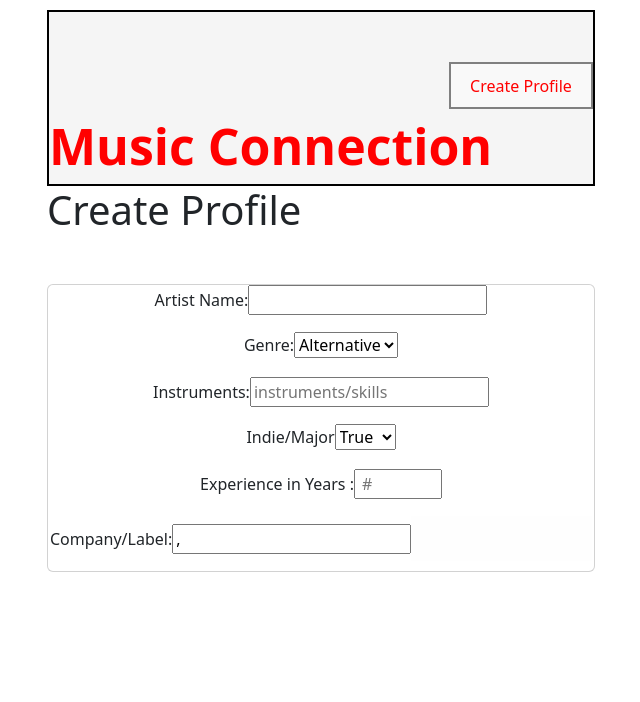
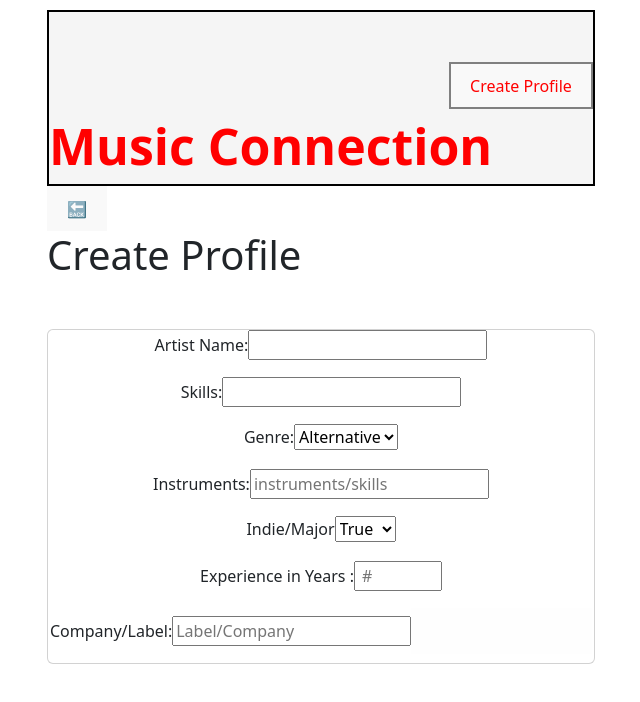
Before and after one commit to ShakaPursuit/Portfolio-Project-Front, a React (Vite) app: page /create in a window 1280 px wide. Shown: the top 702 px of the page, without its empty margins (319-959 px from the left). Built offline with nearby package versions, Linux system fonts and the light colour scheme.

Commit message:
added Create and artist and it posts

```diff
--- a/src/componenets/CreateArtist.jsx
+++ b/src/componenets/CreateArtist.jsx
@@ -1,6 +1,6 @@
-import React,{useState} from 'react'
+import React,{useEffect, useState} from 'react'
 import 'bootstrap/dist/css/bootstrap.min.css';
-// import { Link } from 'react-router-dom'
+import { Link } from 'react-router-dom'
 // import { useNavigate } from 'react-router-dom'
 
 
@@ -14,21 +14,23 @@ const CreateArtist =()=>{
         skills:"",
         genre:"",
         instruments:"",
-        independent:"",
+        independent:Boolean,
         years_of_experience:"",
-        record_label:","
+        record_label:""
      })
 const formData={
     name:newArtist.name,
     skills:newArtist.skills,
     genre:newArtist.genre,
     instruments:newArtist.instruments,
-    independent:newArtist.instruments,
+    independent:newArtist.independent,
     years_of_experience:newArtist.years_of_experience,
     record_label:newArtist.record_label
 }
 
+
 const handlePost=()=>{
+
 
                 const fetchData = async () => {
                         try {
@@ -50,6 +52,7 @@ const formData={
                                         }
                                     };
                                     fetchData();
+
                                 }
 
     const handeTextChange=(event)=>{
@@ -66,14 +69,17 @@ const formData={
 
 
 return (<>
+<Link to="/allartists"><button>🔙</button></Link>
 <h1>Create Profile</h1>
 <div id="create-form">
 <div className='card' >
-    <form>
+    <form onSubmit={handleSubmit}>
         <label>Artist Name:</label>
         <input type="text" name="name" value={newArtist.name} onChange={handeTextChange}></input><br></br>
+        <label>Skills:</label>
+        <input type="text" name="skills" value={newArtist.skills} onChange={handeTextChange}></input><br></br>
         <label>Genre:</label>
-            <select type="select" id="genre" name="genre" value={newArtist.genre} onChange={handeTextChange} >
+            <select type="select" className='genre'  name="genre" value={newArtist.genre} onChange={handeTextChange} >
                 <option value="Alternative">Alternative</option>
                 <option value="Indie">Indie</option>
                 <option value="Funk">Funk</option>
@@ -91,8 +97,8 @@ return (<>
 
 <label>Indie/Major</label>
                 <select id="independent" name="independent" value={newArtist.independent} onChange={handeTextChange} >
-                    <option defaultValue="True">True</option>
-                    <option defaultValue="False">False</option>
+                    <option defaultValue={true}>True</option>
+                    <option defaultValue={false}>False</option>
 
                 </select><br></br>
                 <label>Experience in Years :</label>
@@ -102,7 +108,7 @@ return (<>
                 <input placeholder='Label/Company' type="text" name="record_label" value={newArtist.record_label} onChange={handeTextChange}></input>
 
 
-    <button id="newProfile">Create Your Profile</button>
+    <button id="newProfile" type="submit">Create Your Profile</button>
 
     </form>
 
```
Lines whose indentation alone changed are shown as unchanged.
